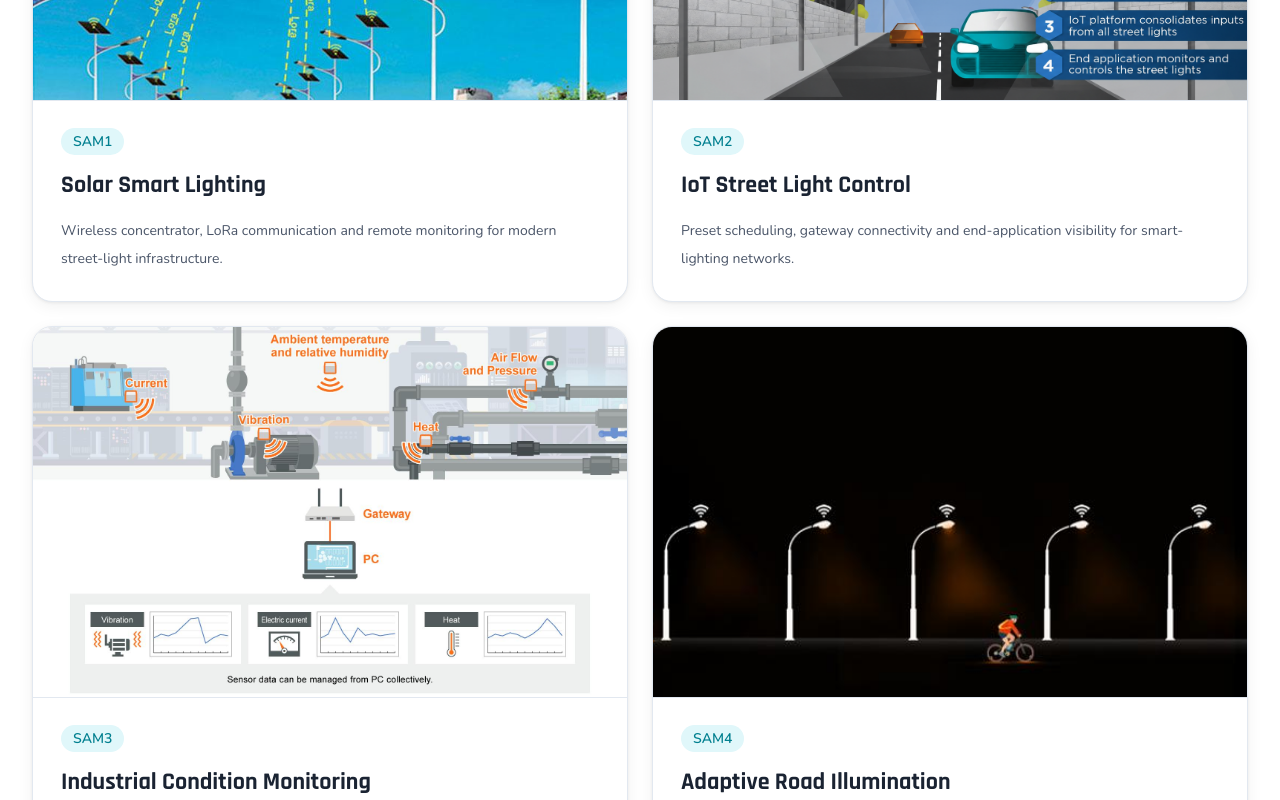
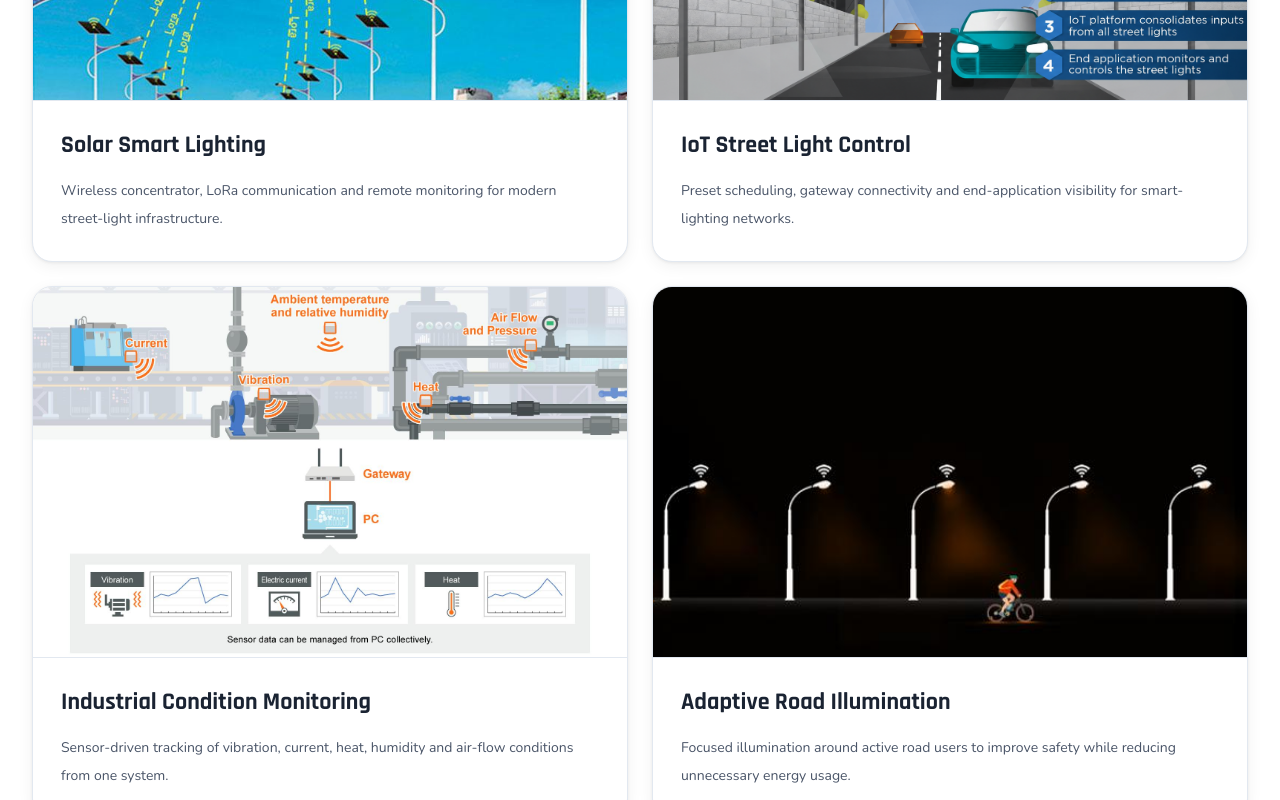
Before and after one commit to ChaudharyAman/aricssoindiaFE, a React (Vite) app: page / in a window 1280 px wide. Shown: the part 1880-2680 px from the top of the page. Built offline with nearby package versions, Linux system fonts and the light colour scheme.

Commit message:
refactor: remove unnecessary badge element for cleaner layout in Home component

```diff
--- a/src/pages/Home.jsx
+++ b/src/pages/Home.jsx
@@ -176,8 +176,7 @@ export default function Home() {
                     />
                   </div>
                   <div className="p-7">
-                    <span className="badge">{item.id.toUpperCase()}</span>
-                    <h3 className="mt-4 font-heading text-2xl font-bold text-brand-dark">
+                    <h3 className="font-heading text-2xl font-bold text-brand-dark">
                       {item.title}
                     </h3>
                     <p className="mt-4 text-sm leading-7 text-brand-body">
```
